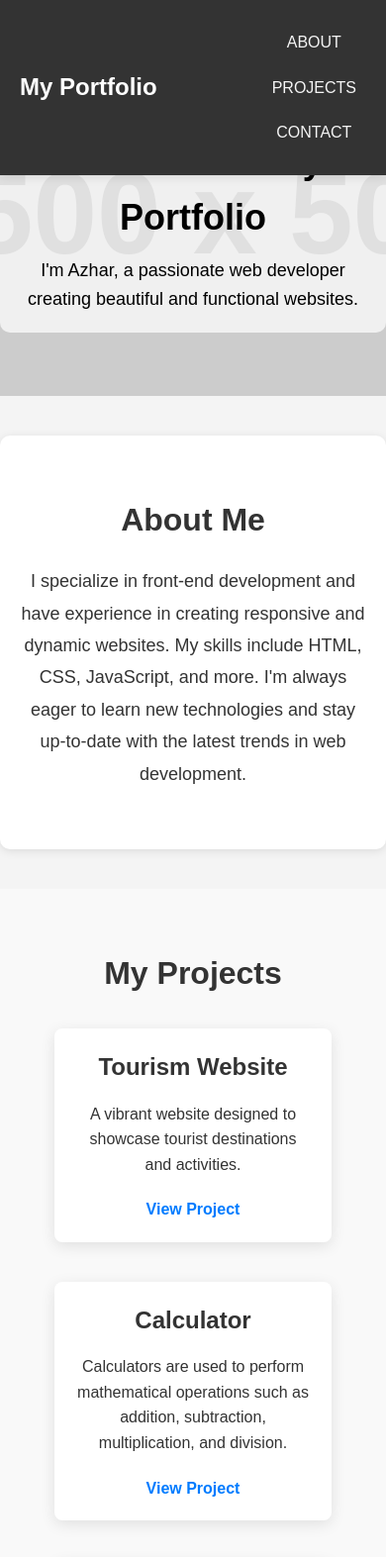
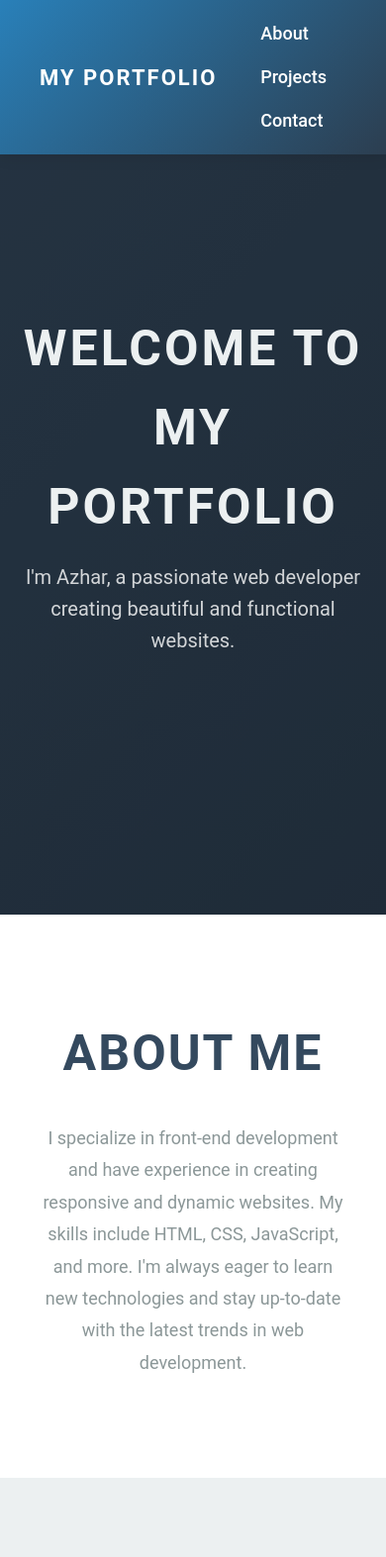
Before and after one commit to leonardphokane/leonardphokane-portfolio, a plain HTML site: page index.html in a window 390 px wide. Shown: the top 1573 px of the page at 99% size. Drawn offline with Linux system fonts and the light colour scheme; placeholder pictures from the web are drawn by us.

Commit message:
Update styles.css

```diff
--- a/styles.css
+++ b/styles.css
@@ -1,234 +1,346 @@
-/* General Reset */
+/* Reset Styles */
 * {
     margin: 0;
     padding: 0;
     box-sizing: border-box;
+    font-family: 'Roboto', sans-serif;
 }
 
+/* Global Styles */
 body {
-    font-family: 'Arial', sans-serif;
-    line-height: 1.6;
     background-color: #f4f4f4;
     color: #333;
-    padding-top: 50px; /* For sticky header */
+    line-height: 1.6;
+    font-size: 16px;
+    overflow-x: hidden;
+    padding-top: 80px;
+    transition: background-color 0.3s ease-in-out;
 }
 
 a {
-    color: inherit;
     text-decoration: none;
-    transition: color 0.3s ease, transform 0.3s ease;
+    transition: color 0.3s ease;
 }
 
 a:hover {
-    color: #007bff;
-    transform: scale(1.05);
+    color: #3498db;
 }
 
-/* Header */
+/* Header Styles */
 header {
-    background-color: #333;
-    color: white;
-    padding: 20px;
     position: fixed;
     top: 0;
     left: 0;
     width: 100%;
+    background: linear-gradient(135deg, #2980b9, #2c3e50);
+    color: #fff;
+    padding: 20px 40px;
     z-index: 100;
+    box-shadow: 0 2px 15px rgba(0, 0, 0, 0.1);
     display: flex;
     justify-content: space-between;
     align-items: center;
-    box-shadow: 0 2px 10px rgba(0, 0, 0, 0.1);
+    transition: background 0.3s ease;
 }
 
 header .logo {
-    font-size: 24px;
-    font-weight: bold;
+    font-size: 30px;
+    font-weight: 700;
+    letter-spacing: 2px;
+    text-transform: uppercase;
+    transition: transform 0.3s ease, color 0.3s ease;
 }
 
-header nav ul {
-    list-style: none;
-    display: flex;
+header .logo:hover {
+    transform: scale(1.1);
+    color: #ecf0f1;
 }
 
-header nav ul li {
-    margin-left: 20px;
+nav ul {
+    display: flex;
+    gap: 30px;
+    list-style: none;
 }
 
-header nav ul li a {
-    font-size: 16px;
-    color: whitesmoke;
-    text-transform: uppercase;
-    padding: 5px 10px;
-    border-radius: 4px;
-    transition: background-color 0.3s ease;
+nav ul li a {
+    color: #fff;
+    font-size: 18px;
+    padding: 10px 20px;
+    font-weight: 500;
+    border-radius: 5px;
+    transition: background-color 0.3s ease, transform 0.3s ease;
 }
 
-header nav ul li a:hover {
-    background-color: #555;
+nav ul li a:hover {
+    background-color: #3498db;
+    transform: translateY(-5px);
 }
 
 /* Hero Section */
 #hero {
-    background: url('https://via.placeholder.com/1500x500') no-repeat center center/cover;
-    height: 500px;
+    height: 100vh;
+    background: linear-gradient(135deg, #34495e, #2c3e50);
     display: flex;
     justify-content: center;
     align-items: center;
-    color: black;
+    color: #fff;
     text-align: center;
+    padding: 0 20px;
     position: relative;
+    overflow: hidden;
+}
+
+#hero::after {
+    content: "";
+    position: absolute;
+    top: 0;
+    left: 0;
+    width: 100%;
+    height: 100%;
+    background: rgba(0, 0, 0, 0.3);
 }
 
 .hero-text {
-    background: rgba(255, 255, 255, 0.7);
-    padding: 20px;
-    border-radius: 10px;
+    z-index: 1;
+    animation: fadeInUp 1s ease-out;
 }
 
 .hero-text h1 {
-    font-size: 48px;
-    margin-bottom: 10px;
-    font-weight: bold;
+    font-size: 60px;
+    margin-bottom: 15px;
+    font-weight: 700;
+    text-transform: uppercase;
+    letter-spacing: 3px;
+    color: #ecf0f1;
+    animation: textPop 0.5s ease-out;
 }
 
 .hero-text p {
-    font-size: 20px;
+    font-size: 22px;
+    margin-bottom: 30px;
+    opacity: 0.8;
+    animation: fadeIn 1s ease-in-out;
+}
+
+@keyframes fadeIn {
+    from {
+        opacity: 0;
+    }
+    to {
+        opacity: 1;
+    }
+}
+
+@keyframes textPop {
+    0% {
+        transform: scale(0.5);
+    }
+    100% {
+        transform: scale(1);
+    }
+}
+
+@keyframes fadeInUp {
+    0% {
+        opacity: 0;
+        transform: translateY(20px);
+    }
+    100% {
+        opacity: 1;
+        transform: translateY(0);
+    }
 }
 
 /* About Section */
 #about {
-    padding: 60px 20px;
+    padding: 100px 40px;
+    background-color: #fff;
+    color: #333;
     text-align: center;
-    background-color: #fff;
-    box-shadow: 0 2px 10px rgba(0, 0, 0, 0.1);
-    border-radius: 10px;
-    margin: 40px 0;
+    animation: fadeIn 1s ease-in-out;
 }
 
 #about h2 {
-    font-size: 32px;
-    margin-bottom: 20px;
+    font-size: 50px;
+    font-weight: 700;
+    color: #34495e;
+    margin-bottom: 30px;
+    letter-spacing: 2px;
+    text-transform: uppercase;
+    transition: transform 0.3s ease;
 }
 
 #about p {
     font-size: 18px;
     line-height: 1.8;
+    color: #7f8c8d;
+    opacity: 0.9;
     max-width: 800px;
     margin: 0 auto;
+    transition: opacity 0.3s ease;
+}
+
+#about p:hover {
+    opacity: 1;
 }
 
 /* Projects Section */
 #projects {
-    padding: 60px 20px;
+    padding: 100px 40px;
+    background-color: #ecf0f1;
+    color: #333;
     text-align: center;
-    background-color: #f9f9f9;
 }
 
 #projects h2 {
-    font-size: 32px;
-    margin-bottom: 30px;
+    font-size: 50px;
+    font-weight: 700;
+    margin-bottom: 50px;
+    color: #2c3e50;
+    text-transform: uppercase;
+    letter-spacing: 2px;
+    transition: transform 0.3s ease;
+}
+
+#projects h2:hover {
+    transform: translateY(-10px);
 }
 
 .projects-container {
-    display: flex;
-    justify-content: space-around;
-    gap: 20px;
-    flex-wrap: wrap;
+    display: grid;
+    grid-template-columns: repeat(auto-fill, minmax(300px, 1fr));
+    gap: 30px;
+    margin-top: 40px;
 }
 
 .project-card {
     background-color: #fff;
-    padding: 20px;
-    border-radius: 8px;
-    width: 30%;
-    box-shadow: 0 4px 15px rgba(0, 0, 0, 0.1);
+    padding: 30px;
+    border-radius: 15px;
+    box-shadow: 0 5px 25px rgba(0, 0, 0, 0.1);
+    position: relative;
+    overflow: hidden;
     transition: transform 0.3s ease, box-shadow 0.3s ease;
-}
-
-.project-card:hover {
-    transform: translateY(-5px);
-    box-shadow: 0 8px 30px rgba(0, 0, 0, 0.1);
 }
 
 .project-card h3 {
     font-size: 24px;
-    margin-bottom: 15px;
+    margin-bottom: 20px;
+    color: #34495e;
+    transition: color 0.3s ease;
 }
 
 .project-card p {
     font-size: 16px;
+    opacity: 0.7;
     margin-bottom: 20px;
 }
 
 .project-card a {
-    font-size: 16px;
-    font-weight: bold;
-    color: #007BFF;
+    color: #2980b9;
+    font-weight: 500;
+    transition: color 0.3s ease;
 }
 
 .project-card a:hover {
-    color: #0056b3;
+    color: #3498db;
+}
+
+.project-card:hover {
+    transform: translateY(-10px);
+    box-shadow: 0 20px 50px rgba(0, 0, 0, 0.2);
+}
+
+.project-card:hover h3 {
+    color: #3498db;
+}
+
+.project-card::after {
+    content: "";
+    position: absolute;
+    top: 0;
+    left: 0;
+    width: 100%;
+    height: 100%;
+    background: rgba(0, 0, 0, 0.1);
+    z-index: -1;
 }
 
 /* Contact Section */
 #contact {
-    padding: 60px 20px;
+    padding: 100px 40px;
+    background: #34495e;
+    color: #fff;
     text-align: center;
-    background-color: #fff;
-    box-shadow: 0 2px 10px rgba(0, 0, 0, 0.1);
-    border-radius: 10px;
-    margin: 40px 0;
 }
 
 #contact h2 {
-    font-size: 32px;
-    margin-bottom: 20px;
+    font-size: 50px;
+    font-weight: 700;
+    margin-bottom: 30px;
+    text-transform: uppercase;
+    letter-spacing: 2px;
 }
 
 #contact p {
     font-size: 18px;
-    line-height: 1.6;
+    opacity: 0.9;
+    margin-bottom: 25px;
+}
+
+#contact a {
+    color: #fff;
+    font-weight: 500;
+    transition: color 0.3s ease;
+}
+
+#contact a:hover {
+    color: #2980b9;
 }
 
 /* Footer */
 footer {
+    background-color: #2c3e50;
+    color: #ecf0f1;
     text-align: center;
-    padding: 20px;
-    background-color: #333;
-    color: #fff;
+    padding: 20px 0;
     font-size: 14px;
+    opacity: 0.8;
+}
+
+footer p {
+    transition: opacity 0.3s ease;
+}
+
+footer:hover p {
+    opacity: 1;
 }
 
 /* Responsive Design */
 @media (max-width: 768px) {
-    header nav ul {
-        flex-direction: column;
-        align-items: center;
+    header .logo {
+        font-size: 22px;
     }
 
-    header nav ul li {
-        margin: 10px 0;
+    nav ul {
+        flex-direction: column;
+        gap: 15px;
     }
 
     .projects-container {
-        flex-direction: column;
-        align-items: center;
+        grid-template-columns: 1fr;
     }
 
     .project-card {
         width: 80%;
-        margin-bottom: 20px;
+        margin-bottom: 30px;
     }
 
-    #hero {
-        height: 350px;
+    #hero h1 {
+        font-size: 50px;
     }
 
-    .hero-text h1 {
-        font-size: 36px;
-    }
-
-    .hero-text p {
-        font-size: 18px;
+    #hero p {
+        font-size: 20px;
     }
 }
```
